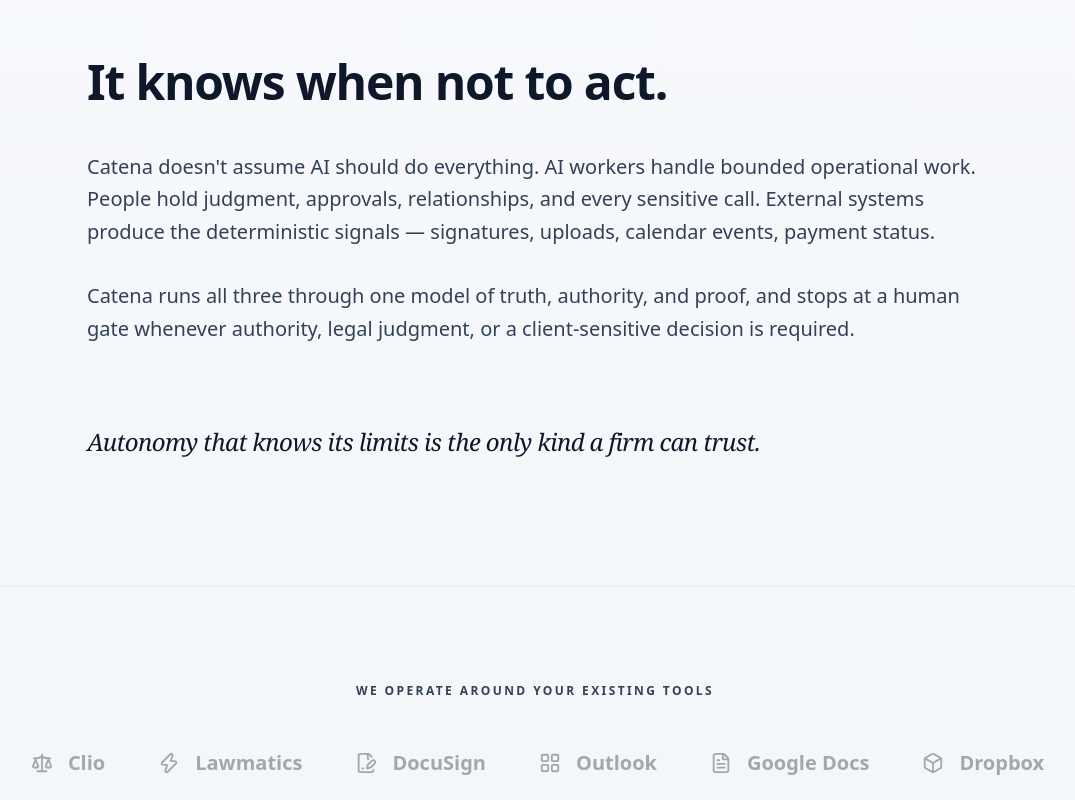
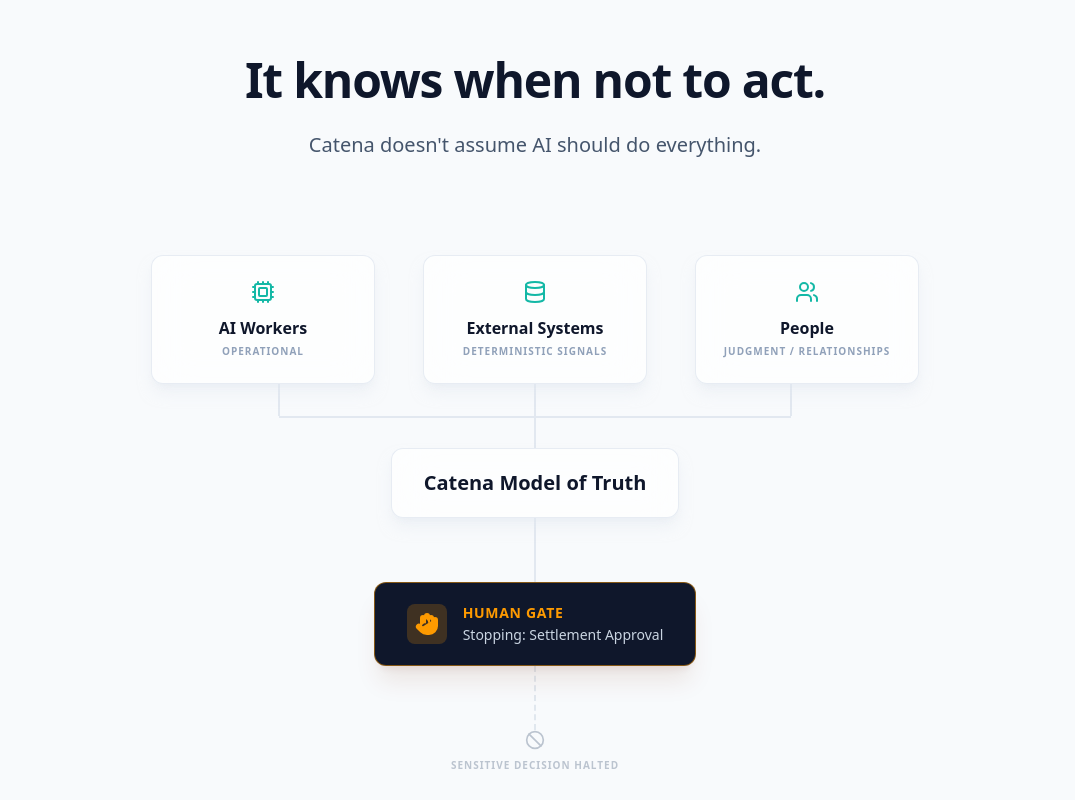
Before and after one commit to PrimeElixir/catena-landing, a Next.js app: page / in a window 1280 px wide. Shown: the part 5080-5880 px from the top of the page, without its empty margins (105-1180 px from the left). Built offline with nearby package versions, Linux system fonts and the light colour scheme.

Commit message:
feat: rebuild GovernedFabric section into a vertical visual tree layout

```diff
--- a/src/components/GovernedFabric.tsx
+++ b/src/components/GovernedFabric.tsx
@@ -1,27 +1,99 @@
 import React from 'react';
+import { Cpu, Database, Users, Hand, Ban } from 'lucide-react';
 
 export default function GovernedFabric() {
   return (
-    <section className="py-32 px-6">
-      <div className="max-w-4xl mx-auto">
-        <h2 className="text-3xl md:text-5xl font-bold tracking-tight text-slate-900 mb-10 leading-[1.2]">
-          It knows when not to act.
-        </h2>
+    <section className="py-32 px-6 bg-slate-50 border-y border-border-glass">
+      <div className="max-w-5xl mx-auto">
 
-        <div className="space-y-8 text-lg md:text-xl text-slate-700 leading-relaxed font-light">
-          <p>
-            Catena doesn't assume AI should do everything. AI workers handle bounded operational work. People hold judgment, approvals, relationships, and every sensitive call. External systems produce the deterministic signals — signatures, uploads, calendar events, payment status.
-          </p>
-          <p>
-            Catena runs all three through one model of truth, authority, and proof, and stops at a human gate whenever authority, legal judgment, or a client-sensitive decision is required.
+        {/* Header & Intro */}
+        <div className="text-center mb-24">
+          <h2 className="text-4xl md:text-5xl font-bold tracking-tight text-slate-900 mb-6 leading-[1.1]">
+            It knows when not to act.
+          </h2>
+          <p className="text-xl text-slate-600 font-light max-w-2xl mx-auto">
+            Catena doesn't assume AI should do everything.
           </p>
         </div>
 
-        <div className="mt-12 pt-8 border-t border-slate-100">
-          <p className="text-xl md:text-2xl font-serif font-medium text-slate-900 tracking-tight italic">
+        {/* The Visual Hierarchy */}
+        <div className="relative max-w-3xl mx-auto flex flex-col items-center mb-24">
+
+          {/* Top Tier: The 3 Actors */}
+          <div className="grid grid-cols-1 md:grid-cols-3 gap-6 md:gap-12 w-full relative z-10">
+
+            {/* AI Workers */}
+            <div className="glass-panel p-6 flex flex-col items-center justify-center text-center">
+              <Cpu size={24} className="text-accent mb-3" />
+              <h3 className="font-bold text-slate-900 mb-1">AI Workers</h3>
+              <p className="text-[10px] font-semibold text-slate-400 uppercase tracking-widest">Operational</p>
+            </div>
+
+            {/* External Systems */}
+            <div className="glass-panel p-6 flex flex-col items-center justify-center text-center">
+              <Database size={24} className="text-accent mb-3" />
+              <h3 className="font-bold text-slate-900 mb-1">External Systems</h3>
+              <p className="text-[10px] font-semibold text-slate-400 uppercase tracking-widest">Deterministic Signals</p>
+            </div>
+
+            {/* People */}
+            <div className="glass-panel p-6 flex flex-col items-center justify-center text-center">
+              <Users size={24} className="text-accent mb-3" />
+              <h3 className="font-bold text-slate-900 mb-1">People</h3>
+              <p className="text-[10px] font-semibold text-slate-400 uppercase tracking-widest">Judgment / Relationships</p>
+            </div>
+          </div>
+
+          {/* Lines converging from 3 columns to center */}
+          <div className="hidden md:block relative w-full h-16 z-0">
+            {/* Horizontal collector line */}
+            <div className="absolute top-8 left-1/6 right-1/6 w-2/3 mx-auto h-[2px] bg-slate-200"></div>
+            {/* Vertical drops from cards */}
+            <div className="absolute top-0 left-1/6 w-[2px] h-8 bg-slate-200 -ml-[1px]"></div>
+            <div className="absolute top-0 left-1/2 w-[2px] h-16 bg-slate-200 -ml-[1px]"></div>
+            <div className="absolute top-0 right-1/6 w-[2px] h-8 bg-slate-200 -mr-[1px]"></div>
+          </div>
+
+          {/* Mobile connecting line */}
+          <div className="md:hidden w-[2px] h-8 bg-slate-200"></div>
+
+          {/* Middle Tier: Model of Truth */}
+          <div className="relative z-10 glass-panel px-8 py-5 flex items-center justify-center border-accent/30 shadow-lg shadow-accent/5">
+            <h3 className="text-xl font-bold text-slate-900">Catena Model of Truth</h3>
+          </div>
+
+          {/* Line down to gate */}
+          <div className="w-[2px] h-16 bg-slate-200"></div>
+
+          {/* Bottom Tier: Human Gate */}
+          <div className="relative z-10 bg-slate-900 border border-amber-500/50 shadow-xl shadow-amber-900/10 rounded-xl px-8 py-5 flex items-center gap-4">
+            <div className="bg-amber-500/20 p-2 rounded-lg">
+              <Hand size={24} className="text-amber-500 fill-amber-500" />
+            </div>
+            <div className="text-left">
+              <h4 className="text-amber-500 font-bold text-sm tracking-wider uppercase mb-0.5">Human Gate</h4>
+              <p className="text-slate-300 text-sm font-medium">Stopping: Settlement Approval</p>
+            </div>
+          </div>
+
+          {/* Dashed line down to halted decision */}
+          <div className="w-[2px] h-16 border-l-2 border-dashed border-slate-300 opacity-50"></div>
+
+          {/* Halted state */}
+          <div className="flex flex-col items-center opacity-40">
+            <Ban size={20} className="text-slate-500 mb-2" />
+            <p className="text-[10px] font-bold text-slate-500 uppercase tracking-widest">Sensitive Decision Halted</p>
+          </div>
+
+        </div>
+
+        {/* Closing Trust Line */}
+        <div className="mt-16 pt-12 border-t border-slate-200 text-center">
+          <p className="text-2xl md:text-3xl font-serif font-medium text-slate-900 tracking-tight italic">
             Autonomy that knows its limits is the only kind a firm can trust.
           </p>
         </div>
+
       </div>
     </section>
   );
```
